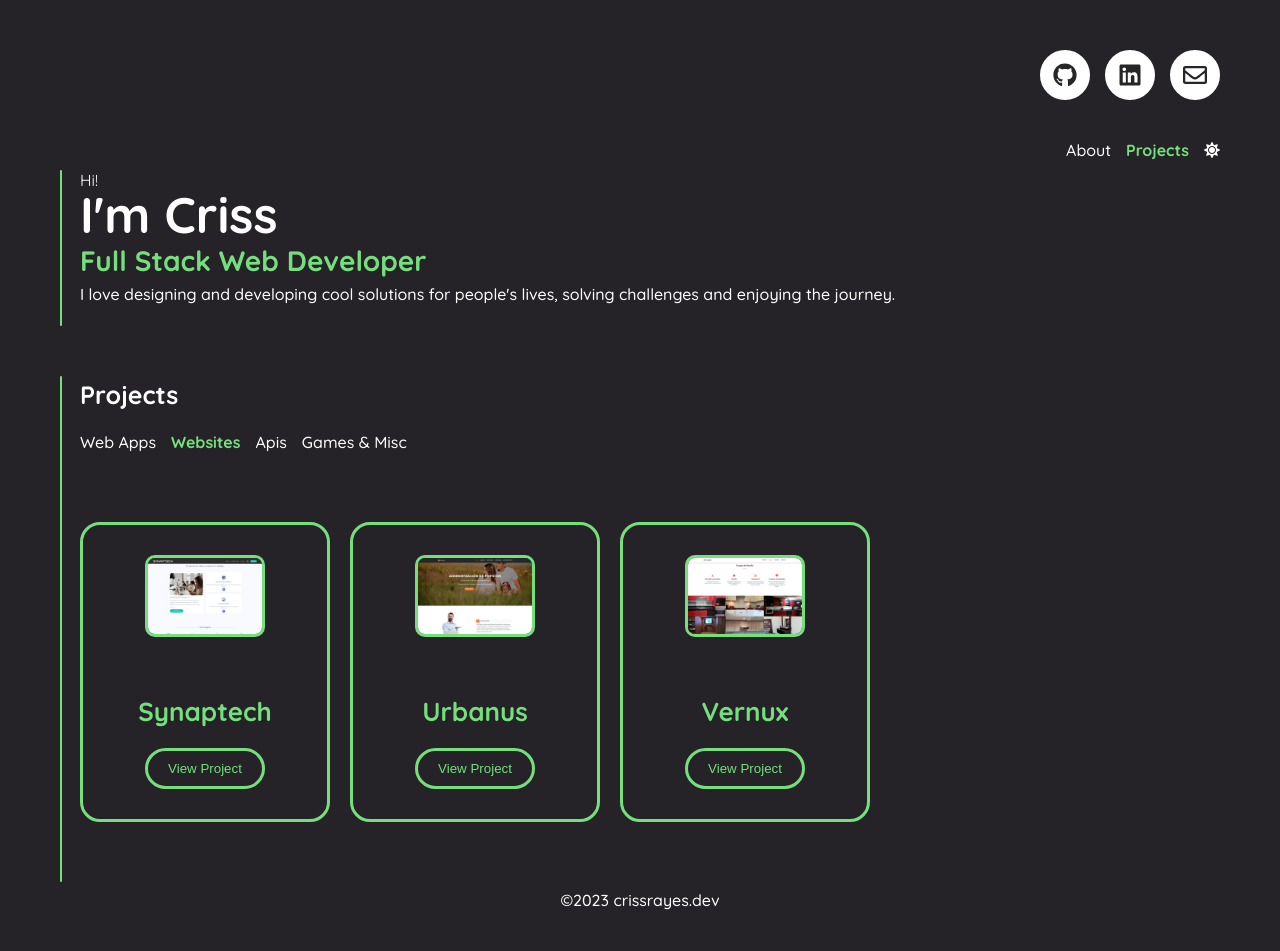
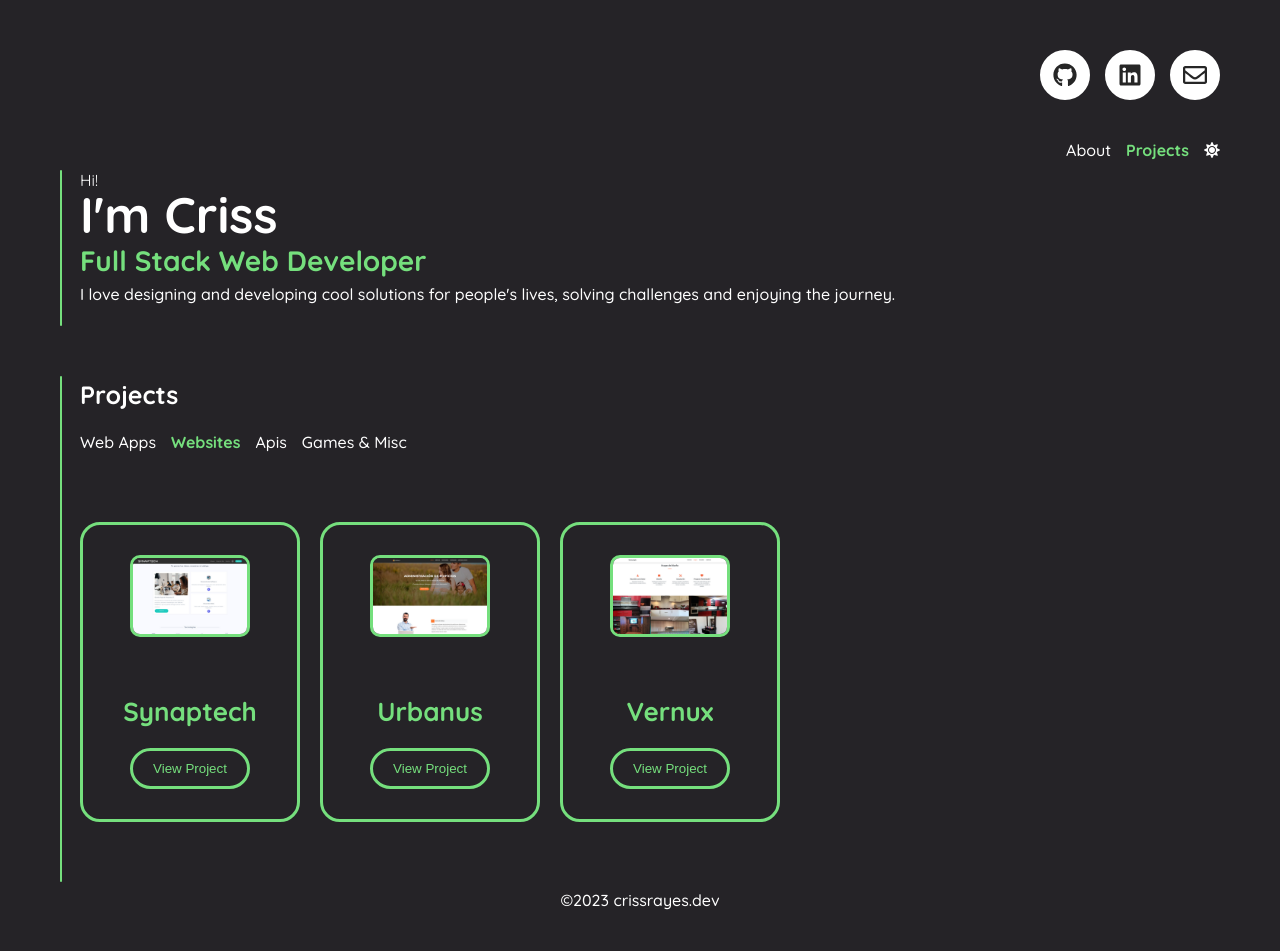
Before and after one commit to CrissRayes/portfolio2023, a React (Vite) app: page /projects/webs in a window 1280 px wide. Shown: the top 951 px of the page. Built offline with nearby package versions, Linux system fonts and the light colour scheme.

Commit message:
card styles

```diff
--- a/src/styles/main.scss
+++ b/src/styles/main.scss
@@ -418,7 +418,7 @@ ul {
 }
 
 .card {
-  width: 250px;
+  width: 220px;
   height: 300px;
   background-color: transparent;
   border: 3px solid $green-color;
```
